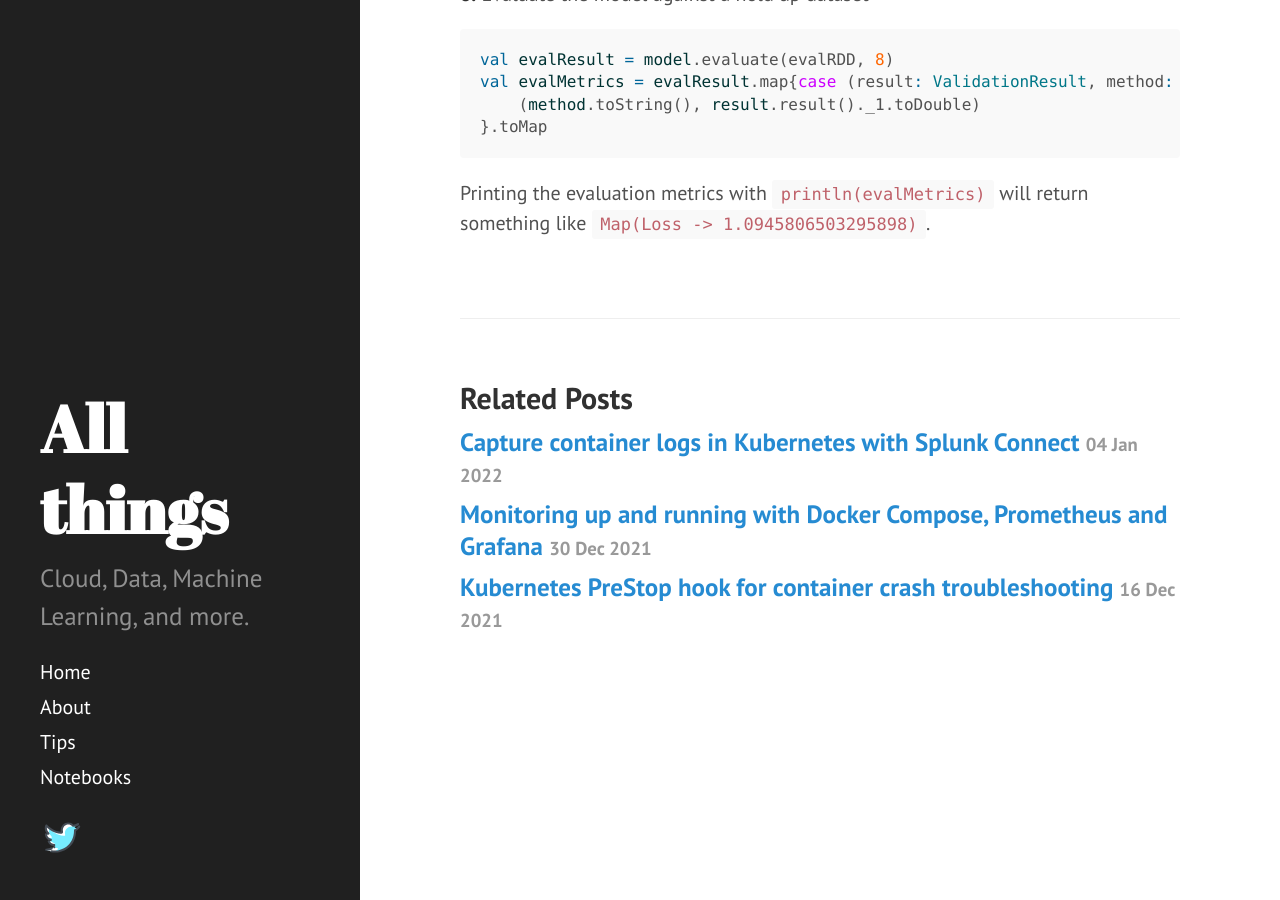
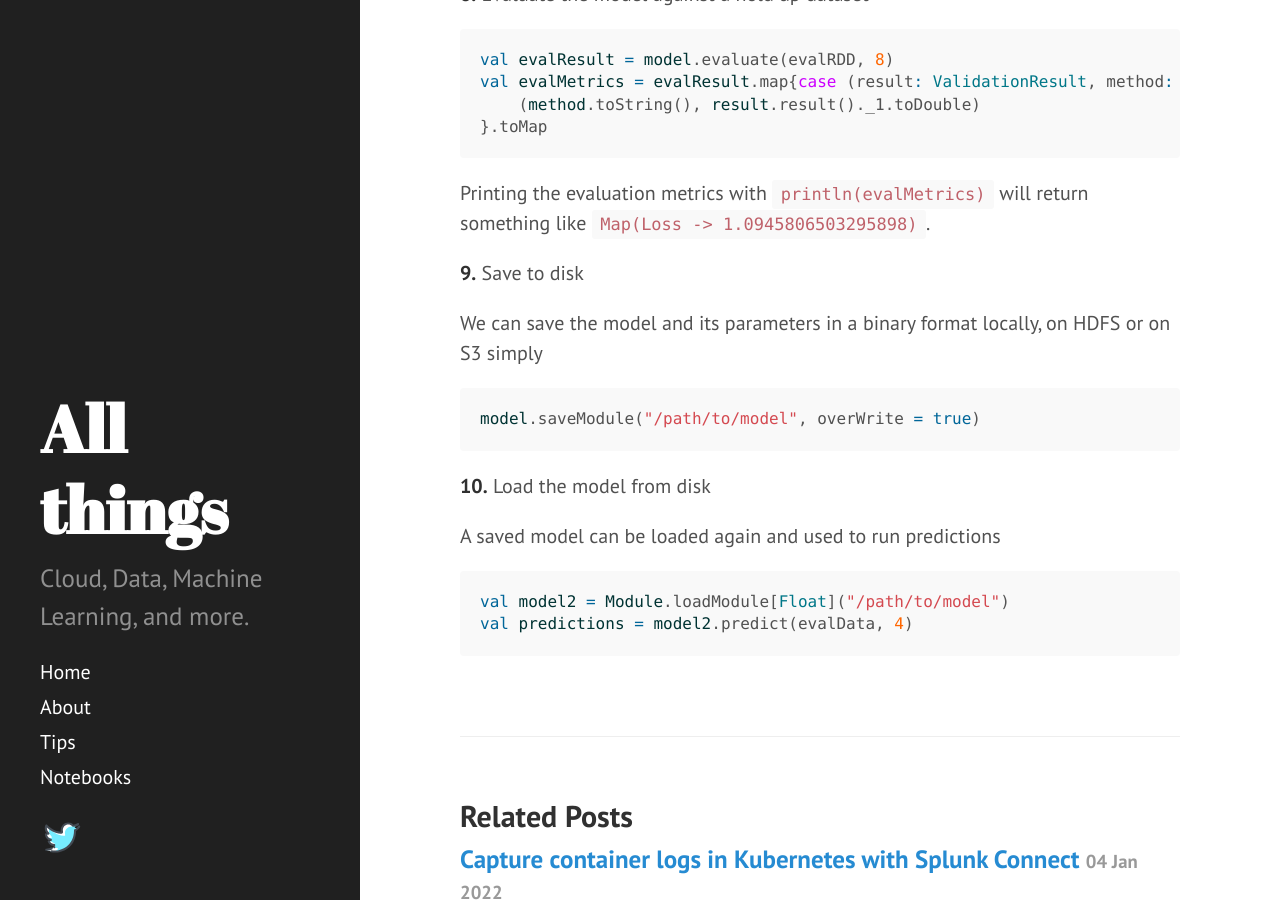
Before and after one commit to dzlab/dzlab.github.io, a Jekyll site: the page built from _posts/2021-12-22-deeplearning-spark.md, in a window 1280 px wide and 900 px high, scrolled down 5034 px. Built offline with Jekyll 4.4.1, drawn with Linux system fonts in a browser that asks for light colours; nearby versions of some CDN libraries; a script that is not in the unit is left out; the table of contents is made by our own code.

Commit message:
serialize model

````diff
--- a/_posts/2021-12-22-deeplearning-spark.md
+++ b/_posts/2021-12-22-deeplearning-spark.md
@@ -188,3 +188,20 @@ val evalMetrics = evalResult.map{case (result: ValidationResult, method: Validat
 ```
 
 Printing the evaluation metrics with `println(evalMetrics)` will return something like `Map(Loss -> 1.0945806503295898)`.
+
+**9.** Save to disk
+
+We can save the model and its parameters in a binary format locally, on HDFS or on S3 simply
+
+```scala
+model.saveModule("/path/to/model", overWrite = true)
+```
+
+**10.** Load the model from disk
+
+A saved model can be loaded again and used to run predictions
+
+```scala
+val model2 = Module.loadModule[Float]("/path/to/model")
+val predictions = model2.predict(evalData, 4)
+```
````
